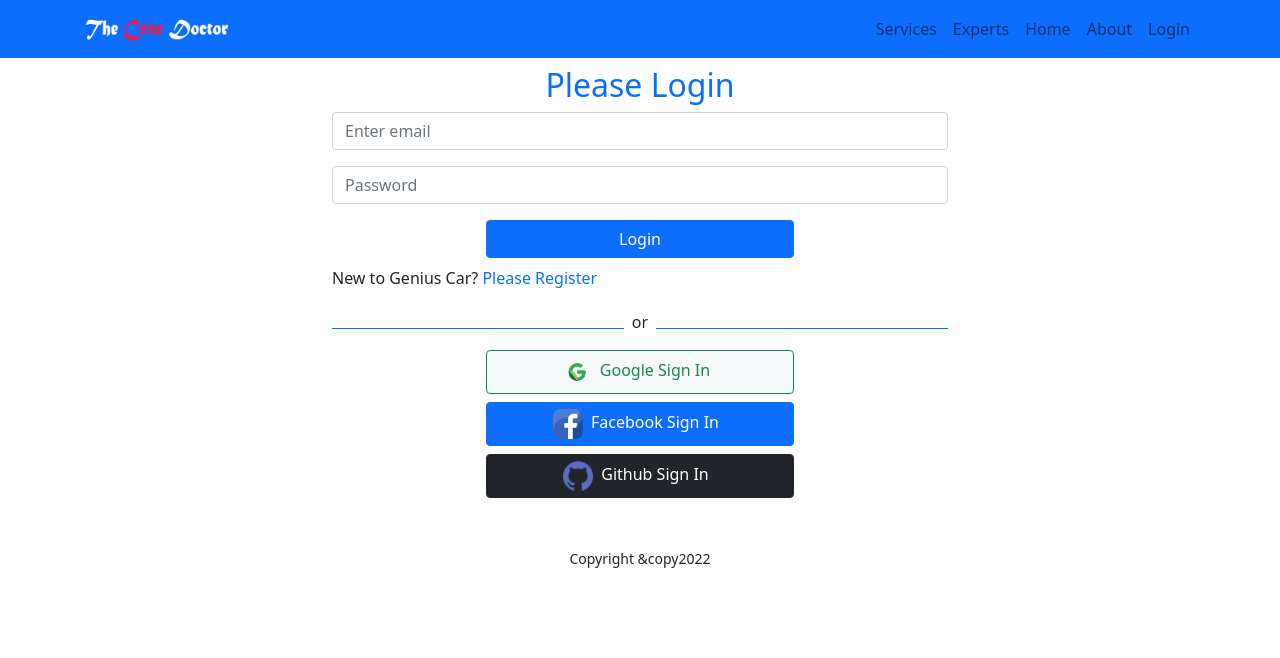
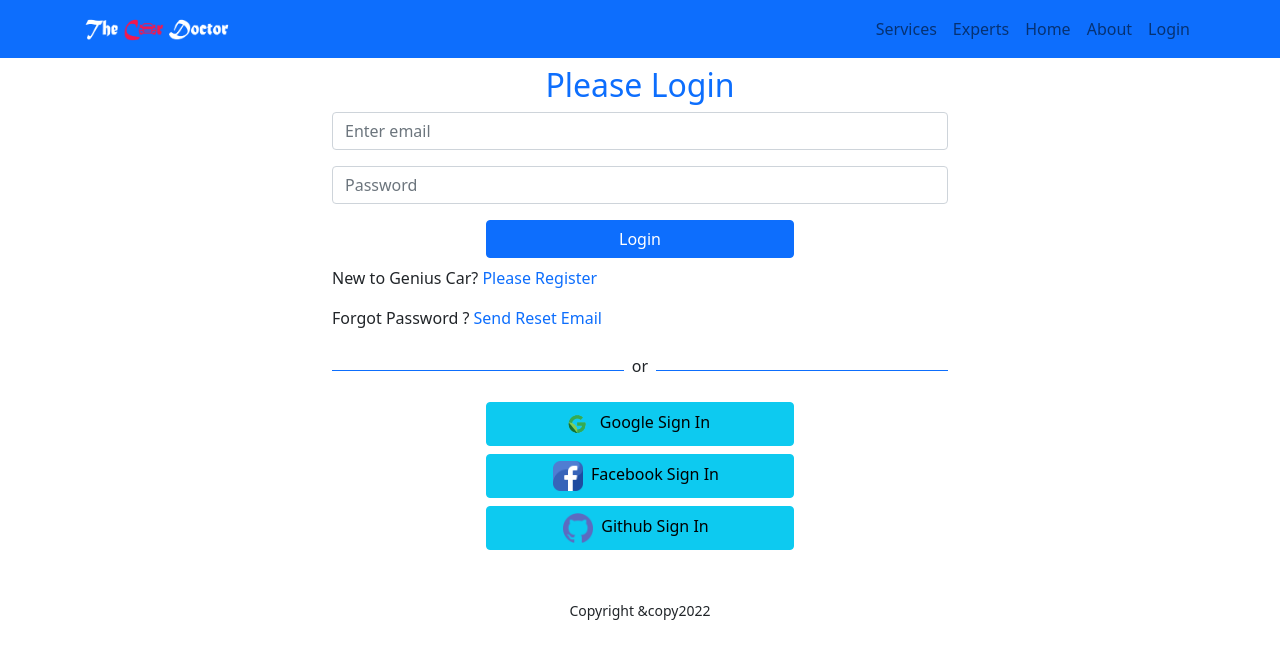
Before and after one commit to Amomen/Car-service-project, a React (Create React App) app: page /login in a window 1280 px wide. Shown: the top 658 px of the page. Built offline with nearby package versions, Linux system fonts and the light colour scheme; no server answers.

Commit message:
firebase completed

```diff
--- a/src/Pages/Login/Login.js
+++ b/src/Pages/Login/Login.js
@@ -1,5 +1,5 @@
 import { Button, Form } from "react-bootstrap";
-import { useRef } from "react";
+import { useRef, useState } from "react";
 import { useSendPasswordResetEmail, useSignInWithEmailAndPassword } from "react-firebase-hooks/auth";
 import { Link, useLocation, useNavigate } from "react-router-dom";
 import auth from "../../firebase.init";
@@ -13,9 +13,11 @@ const Login = () => {
 
     let from = location.state?.from?.pathname || "/";
     let errorElement;
-    const [signInWithEmailAndPassword, user, loading, error] = useSignInWithEmailAndPassword(auth);
+    const [email, setEmail] = useState("");
+    const [sendPasswordResetEmail, sending, error] = useSendPasswordResetEmail();
+    const [signInWithEmailAndPassword, user, loading, error1] = useSignInWithEmailAndPassword(auth);
 
-    const [sendPasswordResetEmail, sending] = useSendPasswordResetEmail(auth);
+    // const [sendPasswordResetEmail, sending] = useSendPasswordResetEmail(auth);
 
     if (loading || sending) {
         <p>Loading....</p>;
@@ -25,8 +27,8 @@ const Login = () => {
         navigate(from, { replace: true });
     }
 
-    if (error) {
-        errorElement = <p className="text-danger">Error: {error?.message}</p>;
+    if (error1) {
+        errorElement = <p className="text-danger">Error: {error1?.message}</p>;
     }
 
     const handleSubmit = (event) => {
@@ -62,6 +64,19 @@ const Login = () => {
                     Please Register
                 </Link>{" "}
             </p>
+            <p>
+                Forgot Password ?{" "}
+                <Link
+                    to="/register"
+                    className="text-primary pe-auto text-decoration-none"
+                    onClick={async () => {
+                        await sendPasswordResetEmail(emailRef);
+                        alert("Sent email");
+                    }}
+                >
+                    Send Reset Email
+                </Link>{" "}
+            </p>
 
             <SocialLogin></SocialLogin>
         </div>
--- a/src/Pages/Login/Social/SocialLogin.js
+++ b/src/Pages/Login/Social/SocialLogin.js
@@ -2,43 +2,53 @@ import React from "react";
 import google from "../../../images/logo/google.png";
 import facebook from "../../../images/logo/facebook.png";
 import github from "../../../images/logo/github.png";
-import { useSignInWithGoogle } from "react-firebase-hooks/auth";
+import { useSignInWithGithub, useSignInWithGoogle } from "react-firebase-hooks/auth";
 import auth from "../../../firebase.init";
 import { useNavigate } from "react-router-dom";
+import Loading from "../../../Shared/Loading/Loading";
+
 const SocialLogin = () => {
+    const [signInWithGoogle, user, loading, error] = useSignInWithGoogle(auth);
+    const [signInWithGithub, user1, loading1, error1] = useSignInWithGithub(auth);
     const navigate = useNavigate();
-    const [signInWithGoogle, user, loading, error] = useSignInWithGoogle(auth);
-    const handleGoogleSignIn = () => {
-        signInWithGoogle(auth);
-        if (loading) {
-            <p>Loading....</p>;
-        } else {
-            navigate("/home");
-        }
-    };
+
+    let errorElement;
+
+    if (loading || loading1) {
+        return <Loading></Loading>;
+    }
+
+    if (error || error1) {
+        errorElement = (
+            <p className="text-danger">
+                Error: {error?.message} {error1?.message}
+            </p>
+        );
+    }
+
+    if (user || user1) {
+        navigate("/home");
+    }
 
     return (
         <div>
             <div className="d-flex align-items-center">
                 <div style={{ height: "1px" }} className="bg-primary w-50"></div>
-                <p className="mt-1 px-2">or</p>
+                <p className="mt-2 px-2">or</p>
                 <div style={{ height: "1px" }} className="bg-primary w-50"></div>
             </div>
-            <div>
-                <button onClick={handleGoogleSignIn} className=" border-success btn btn-light d-block mx-auto w-50">
-                    <img className="ms-auto" style={{ width: "30px" }} src={google} alt="" />
-                    <span className="px-2 text-success">Google Sign In</span>
+            {errorElement}
+            <div className="">
+                <button onClick={() => signInWithGoogle()} className="btn btn-info w-50 d-block mx-auto my-2">
+                    <img style={{ width: "30px" }} src={google} alt="" />
+                    <span className="px-2">Google Sign In</span>
                 </button>
-            </div>
-            <div className="mt-2">
-                <button className="btn btn-primary d-block mx-auto w-50">
-                    <img className="ms-auto" style={{ width: "30px" }} src={facebook} alt="" />
+                <button className="btn btn-info w-50 d-block mx-auto my-2">
+                    <img style={{ width: "30px" }} src={facebook} alt="" />
                     <span className="px-2">Facebook Sign In</span>
                 </button>
-            </div>
-            <div className="mt-2">
-                <button className="btn btn-dark d-block mx-auto w-50">
-                    <img className="ms-auto" style={{ width: "30px" }} src={github} alt="" />
+                <button onClick={() => signInWithGithub()} className="btn btn-info w-50 d-block mx-auto">
+                    <img style={{ width: "30px" }} src={github} alt="" />
                     <span className="px-2">Github Sign In</span>
                 </button>
             </div>
@@ -47,3 +57,62 @@ const SocialLogin = () => {
 };
 
 export default SocialLogin;
+// import React from 'react';
+// import google from '../../../images/social/google.png';
+// import facebook from '../../../images/social/facebook.png';
+// import github from '../../../images/social/github.png';
+// import { useSignInWithGithub, useSignInWithGoogle } from 'react-firebase-hooks/auth';
+// import auth from '../../../firebase.init';
+// import { useNavigate } from 'react-router-dom';
+// import Loading from '../../Shared/Loading/Loading';
+
+// const SocialLogin = () => {
+//     const [signInWithGoogle, user, loading, error] = useSignInWithGoogle(auth);
+//     const [signInWithGithub, user1, loading1, error1] = useSignInWithGithub(auth);
+//     const navigate = useNavigate();
+
+//     let errorElement;
+
+//     if(loading || loading1){
+//         return <Loading></Loading>
+//     }
+
+//     if (error || error1) {
+//         errorElement = <p className='text-danger'>Error: {error?.message} {error1?.message}</p>
+//     }
+
+//     if (user || user1) {
+//         navigate('/home');
+//     }
+
+//     return (
+//         <div>
+//             <div className='d-flex align-items-center'>
+//                 <div style={{ height: '1px' }} className='bg-primary w-50'></div>
+//                 <p className='mt-2 px-2'>or</p>
+//                 <div style={{ height: '1px' }} className='bg-primary w-50'></div>
+//             </div>
+//             {errorElement}
+//             <div className=''>
+//                 <button
+//                     onClick={() => signInWithGoogle()}
+//                     className='btn btn-info w-50 d-block mx-auto my-2'>
+//                     <img style={{ width: '30px' }} src={google} alt="" />
+//                     <span className='px-2'>Google Sign In</span>
+//                 </button>
+//                 <button className='btn btn-info w-50 d-block mx-auto my-2'>
+//                     <img style={{ width: '30px' }} src={facebook} alt="" />
+//                     <span className='px-2'>Facebook Sign In</span>
+//                 </button>
+//                 <button
+//                     onClick={() => signInWithGithub()}
+//                     className='btn btn-info w-50 d-block mx-auto'>
+//                     <img style={{ width: '30px' }} src={github} alt="" />
+//                     <span className='px-2'>Github Sign In</span>
+//                 </button>
+//             </div>
+//         </div>
+//     );
+// };
+
+// export default SocialLogin;
--- a/src/Pages/Register/Register.js
+++ b/src/Pages/Register/Register.js
@@ -1,4 +1,4 @@
-import React, { useRef } from "react";
+import React, { useRef, useState } from "react";
 import Button from "react-bootstrap/Button";
 import Form from "react-bootstrap/Form";
 import { useNavigate } from "react-router-dom";
@@ -7,6 +7,7 @@ import { useCreateUserWithEmailAndPassword } from "react-firebase-hooks/auth";
 import SocialLogin from "../Login/Social/SocialLogin";
 
 const Register = () => {
+    const [agree, setAgree] = useState(false);
     const navigate = useNavigate();
     const [createUserWithEmailAndPassword, user, loading, error] = useCreateUserWithEmailAndPassword(auth);
     const handleRegister = (event) => {
@@ -41,9 +42,19 @@ const Register = () => {
                 </Form.Group>
 
                 <Form.Group className="mb-3" controlId="formBasicCheckbox">
-                    <Form.Check type="checkbox" label="Check me out" />
+                    <Form.Check
+                        onClick={() => {
+                            setAgree(!agree);
+                        }}
+                        type="checkbox"
+                        name="terms"
+                        id="terms"
+                    />
+                    <label className={agree ? "text-primary" : "text-danger"} htmlFor="terms">
+                        I Accept Terms and Conditions
+                    </label>
                 </Form.Group>
-                <Button variant="primary" type="submit" className="w-100">
+                <Button disabled={!agree} variant="primary" type="submit" className="w-100">
                     Register
                 </Button>
                 <p>
--- /dev/null
+++ b/src/Shared/Loading/Loading.js
@@ -0,0 +1,12 @@
+import React from "react";
+import { Spinner } from "react-bootstrap";
+
+const Loading = () => {
+    return (
+        <div style={{ height: "300px" }} className="w-100 d-flex justify-content-center align-items-center">
+            <Spinner animation="border" variant="primary" />
+        </div>
+    );
+};
+
+export default Loading;
```
